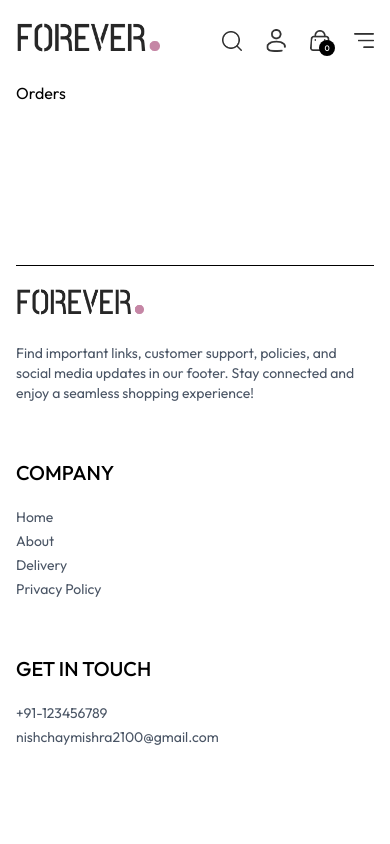
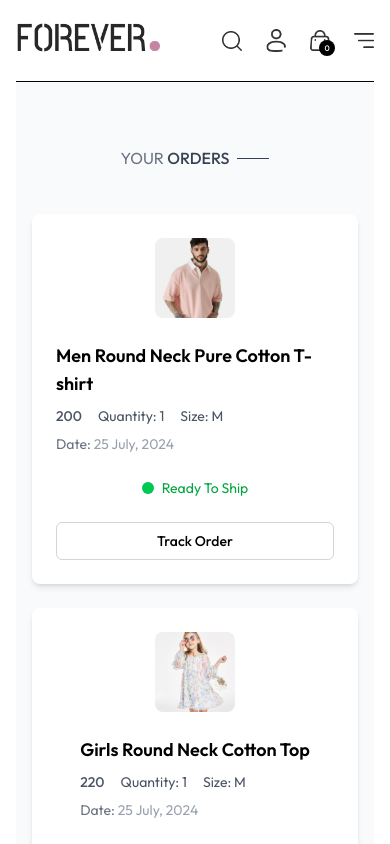
Before and after one commit to nishchayMish/React-Ecommerce, a React (Vite) app: page /orders in a window 390 px wide. Shown: the top 844 px of the page. Built offline with nearby package versions, Linux system fonts and the light colour scheme.

Commit message:
full responsive Orders page(with static data) and Login page is added

```diff
--- a/src/components/Navbar.jsx
+++ b/src/components/Navbar.jsx
@@ -36,7 +36,9 @@ const Navbar = () => {
       <div className='flex items-center gap-6'>
           <img onClick={()=>setShowSearch(true)} src={assets.search_icon} className='w-5 cursor-pointer'/>
           <div className='group relative'>
-            <img src={assets.profile_icon} className='w-5 cursor-pointer'/>
+            <Link to='/login'>
+              <img src={assets.profile_icon} className='w-5 cursor-pointer'/>
+            </Link>
             <div className='group-hover:block hidden absolute dropdown-menu right-0 pt-4'>
                 <div className='flex flex-col gap-2 w-36 py-3 px-5 bg-slate-100 text-gray-500 rounded'>
                     <p className='cursor-pointer hover:text-black'>My Profile</p>
--- a/src/pages/About.jsx
+++ b/src/pages/About.jsx
@@ -1,8 +1,35 @@
 import React from 'react'
+import Title from '../components/Title'
+import { assets } from '../assets/frontend_assets/assets'
 
 const About = () => {
   return (
-    <div>About</div>
+    <div>
+      <div className='text-2xl text-center pt-8 border-t'>
+      <Title text1={'ABOUT'} text2={'US'} />
+      </div>
+
+      <div className='my-10 flex flex-col md:flex-row gap-16'>
+        <img className='w-full md:max-w-[450px]' src={assets.about_img}/>
+        <div className='flex flex-col justify-center gap-6 md:2/4  text-gray-600'>
+          <p>
+            At Hermes, we believe fashion is more than just clothing—it's an expression of identity, confidence, and creativity. Founded with a passion for style and quality, our brand is dedicated to crafting timeless and trendsetting pieces that make a statement.
+            Sustainability is at the core of our ethos. We are committed to reducing our environmental footprint by incorporating eco-friendly practices, responsible sourcing, and ethical production methods. At Hermes, we believe that fashion should not only make you look good but also contribute to a better world.
+            <br></br>
+            <br></br>
+            Each design is carefully curated with premium fabrics, attention to detail, and a commitment to sustainability, ensuring that you not only look good but feel good too. Whether you're looking for everyday essentials or bold statement pieces, Hermes is here to elevate your wardrobe with elegance and individuality. Join us on this journey and redefine your style with Hermes.
+            <br></br>
+            <br></br>
+            <br></br>
+            <b className='text-xl mt-5 mb-5'>Our Mission</b>
+            <br></br>
+
+            At Hermes, our mission is to redefine fashion by blending elegance, comfort, and innovation. We are committed to creating high-quality, stylish apparel that empowers individuals to express themselves with confidence.
+            Every piece we design is crafted with precision, using premium materials and sustainable practices to ensure both luxury and responsibility. Our goal is to inspire a fashion-forward community that values authenticity, creativity, and timeless style. At Hermes, we don’t just follow trends—we set them.
+          </p>
+        </div>
+      </div>
+    </div>
   )
 }
 
--- a/src/pages/Login.jsx
+++ b/src/pages/Login.jsx
@@ -1,8 +1,48 @@
-import React from 'react'
+import React, { useState } from 'react'
 
 const Login = () => {
+  const [currentState, setCurrentState] = useState('Sign Up');
+  const OnSubmitHandler = async(e) => {
+    e.preventDefault();
+  }
   return (
-    <div>Login</div>
+    <form onSubmit={OnSubmitHandler}
+     className='flex flex-col items-center w-[90%] max-w-96 m-auto mt-14 gap-4 text-gray-800'>
+      <div className='inline-flex items-center gap-2 mb-2 mt-10'>
+        <p className='prata-regular text-3xl'>{currentState}</p>
+        <hr className='border-none h-[1.5px] w-8 bg-gray-800'/>
+      </div>
+      {
+        currentState === 'Login' ? '' :
+        <input type='text'
+        className='w-full px-3 py-2 border border-gray-500'
+        placeholder='Name'
+        required
+      />
+      }
+
+      <input type='email'
+        className='w-full px-3 py-2 border border-gray-500'
+        placeholder='E-Mail'
+        required
+      />
+      <input type='password'
+        className='w-full px-3 py-2 border border-gray-500'
+        placeholder='Password'
+        required
+      />
+      <div className='w-full flex justify-between text-sm mt-[-8px]'>
+        <p className='cursor-pointer'>Forgot Your Password?</p>
+        {
+          currentState === 'Login'
+          ?<p onClick={()=> setCurrentState('Sign Up')} className='cursor-pointer'>Create Account</p>
+          :<p onClick={()=> setCurrentState('Login')} className='cursor-pointer'>Login here</p>
+        }
+      </div>
+      <button className='bg-black text-white font-light px-8 py-2 mt-4'>
+        {currentState === 'Login' ? 'Sign in' : 'Sign Up'}
+      </button>
+    </form>
   )
 }
 
--- a/src/pages/Orders.jsx
+++ b/src/pages/Orders.jsx
@@ -1,9 +1,44 @@
-import React from 'react'
+import React, { useContext } from 'react';
+import { ShopContext } from '../context/ShopContext';
+import Title from '../components/Title';
 
 const Orders = () => {
+  const { products } = useContext(ShopContext);
   return (
-    <div>Orders</div>
-  )
-}
+    <div className='border-t pt-16 px-4 md:px-8 lg:px-16 bg-gray-50 min-h-screen'>
+      <div className='text-center mb-8'>
+        <Title text1={'YOUR'} text2={'ORDERS'} />
+      </div>
+      <div className='space-y-6'>
+        {products.slice(1, 4).map((item, index) => (
+          <div
+            key={index}
+            className='p-6 bg-white shadow-md rounded-lg flex flex-col md:flex-row md:items-center md:justify-between gap-6'
+          >
+            <div className='flex flex-col sm:flex-row items-center gap-6 w-full'>
+              <img src={item.image[0]} className='w-20 h-20 object-cover rounded-lg' alt={item.name} />
+              <div className='flex-1'>
+                <p className='text-lg font-semibold'>{item.name}</p>
+                <div className='flex flex-wrap gap-4 mt-2 text-gray-600 text-sm'>
+                  <p className='font-medium'>{item.currency}{item.price}</p>
+                  <p>Quantity: 1</p>
+                  <p>Size: M</p>
+                </div>
+                <p className='mt-2 text-gray-500 text-sm'>Date: <span className='text-gray-400'>25 July, 2024</span></p>
+              </div>
+              <div className='flex items-center gap-2'>
+                <span className='w-3 h-3 rounded-full bg-green-500'></span>
+                <p className='text-sm md:text-base text-green-600'>Ready To Ship</p>
+              </div>
+            </div>
+            <div className='w-full md:w-auto flex flex-col md:flex-row md:items-center md:justify-end gap-4'>
+              <button className='border border-gray-300 px-5 py-2 text-sm font-medium rounded-md hover:bg-gray-100 transition'>Track Order</button>
+            </div>
+          </div>
+        ))}
+      </div>
+    </div>
+  );
+};
 
-export default Orders
+export default Orders;
```
